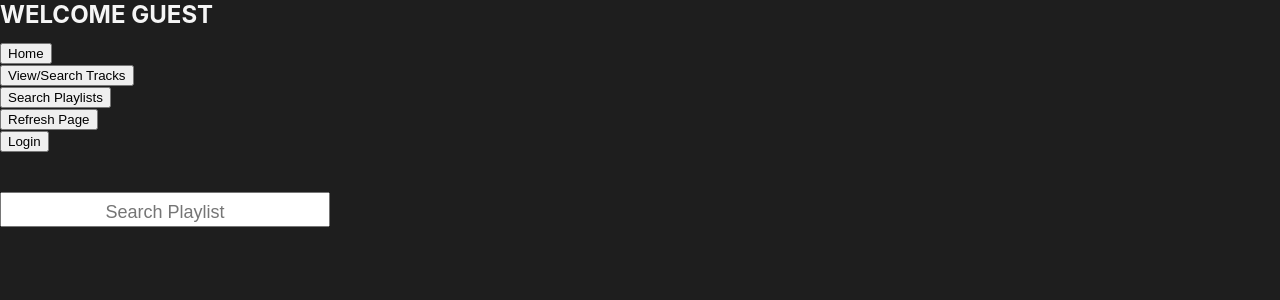
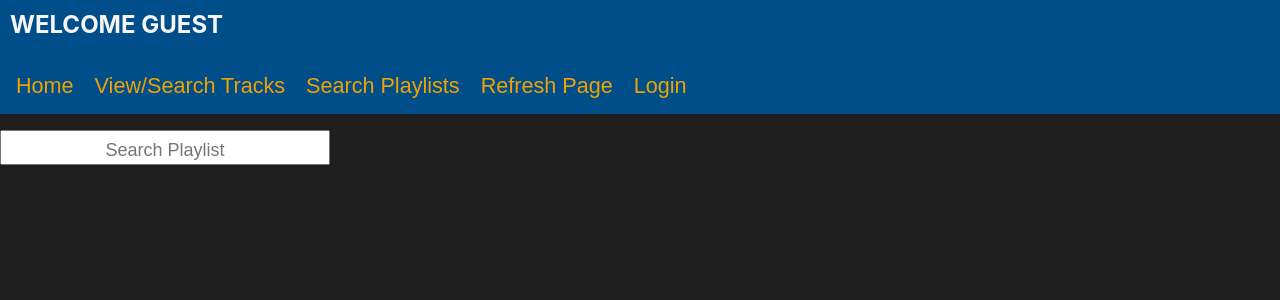
Before and after one commit to NicoM-7/Music-Webapp, a React (Create React App) app in the folder frontend/: page /playlists in a window 1280 px wide. Shown: the top 300 px of the page. Built offline with nearby package versions, Linux system fonts and the light colour scheme.

Commit message:
css for playlist and readded navbar css

```diff
--- a/frontend/src/components/playlists.jsx
+++ b/frontend/src/components/playlists.jsx
@@ -1,7 +1,6 @@
 import React from "react";
 import { useState } from 'react';
 import "../styles/playlist.css"
-
 import Playlist from "./playlist";
 
 function Playlists() {
@@ -39,11 +38,12 @@ function Playlists() {
 
     return (
         <React.Fragment>
-            <form onSubmit={handleSubmit}>
-                <input type="text" name="playlist" onChange={handleChange} value={inputs.playlist || ""} placeholder="Search Playlist" /><br />
-            </form>
-            {playlists.map((playlist) => <Playlist {...playlist} key={playlist.id} />)}
-
+            <div className="mainPlaylistDiv">
+                <form onSubmit={handleSubmit}>
+                    <input type="text" name="playlist" onChange={handleChange} value={inputs.playlist || ""} placeholder="Search Playlist" /><br />
+                </form>
+                {playlists.map((playlist) => <Playlist {...playlist} key={playlist.id} />)}
+            </div>
         </React.Fragment>
     )
 }
--- a/frontend/src/styles/navbar.css
+++ b/frontend/src/styles/navbar.css
@@ -1,4 +1,4 @@
-/* nav {
+nav {
     width: 100%;
     position: fixed;
 }
@@ -29,4 +29,4 @@ nav ul li {
 
 .welcomeh1{
     padding: 10px;
-} */
+}
--- a/frontend/src/styles/playlist.css
+++ b/frontend/src/styles/playlist.css
@@ -1,3 +1,7 @@
 div.playlistSearch input {
     margin: 20px;
 }
+
+div.mainPlaylistDiv{
+    margin-top: 7%;
+}
```
